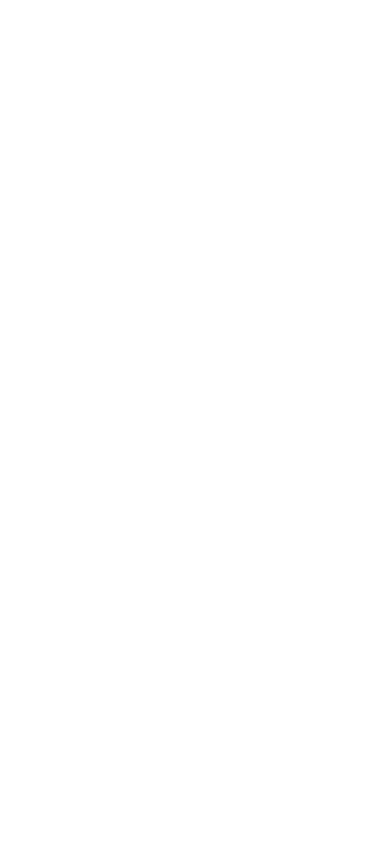
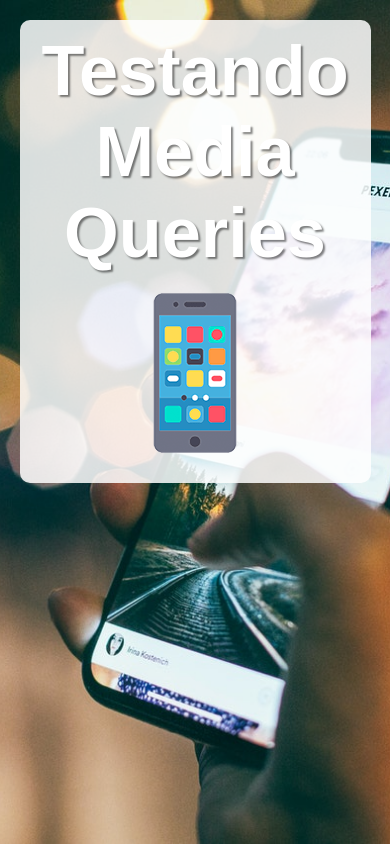
Before and after one commit to lucasaguiarolv/html-css, a plain HTML site: page exercicios/ex026/mq004/index.html in a window 390 px wide. Drawn offline with Linux system fonts and the light colour scheme.

Commit message:
ajustando media queries

```diff
--- /dev/null
+++ b/exercicios/ex026/mq004/estilos/media-query.css
@@ -0,0 +1,3 @@
+@charset "UTF-8";
+
+/* Todas as demais mídias */
--- /dev/null
+++ b/exercicios/ex026/mq004/estilos/style.css
@@ -0,0 +1,48 @@
+@charset "UTF-8";
+
+/* Versão Mobile First */
+
+* {
+    font-family: Arial, Helvetica, sans-serif;
+    font-size:1.3em;
+    margin:0px;
+    padding:0px;
+    box-sizing: border-box;
+}
+
+html {
+    height:100vh;
+}
+
+body {
+    background: black url('../imagens/back-phone.jpg') no-repeat;
+    background-size:cover;
+    background-position: center center;
+}
+
+main {
+    background-color:rgba(255, 255, 255, 0.842);
+    width:90vw;
+    margin:auto;
+    margin-top:20px;
+    border-radius:10px;
+    padding:10px;
+}
+
+h1 {
+    text-align: center;
+    color:white;
+    font-size:2em;
+    text-shadow: 2px 2px 2px rgba(0, 0, 0, 0.493);
+}
+
+img {
+    display: block;
+    margin:auto;
+}
+
+img#phone { display: block;}
+img#tablet { display:none;}
+img#print { display: none;}
+img#pc { display:none;}
+img#tv { display:none;}
--- a/exercicios/ex026/mq004/index.html
+++ b/exercicios/ex026/mq004/index.html
@@ -4,8 +4,17 @@
     <meta charset="UTF-8">
     <meta name="viewport" content="width=device-width, initial-scale=1.0">
     <title>Media Query</title>
+    <link rel="stylesheet" href="estilos/style.css" media="all">
+    <link rel="stylesheet" href="estilos/media-query.css">
 </head>
 <body>
-
+    <main>
+        <h1>Testando Media Queries</h1>
+        <img id="phone" src="imagens/icon-phone.png" alt="Versão para smartphone">
+        <img id="tablet" src="imagens/icon-tablet.png" alt="Versão para tablet">
+        <img id="print" src="imagens/icon-print.png" alt="Versão para impressão">
+        <img id="pc" src="imagens/icon-pc.png" alt="Versão para desktop">
+        <img id="tv" src="imagens/icon-tv.png" alt="Versão para TV">
+    </main>
 </body>
 </html>
```
